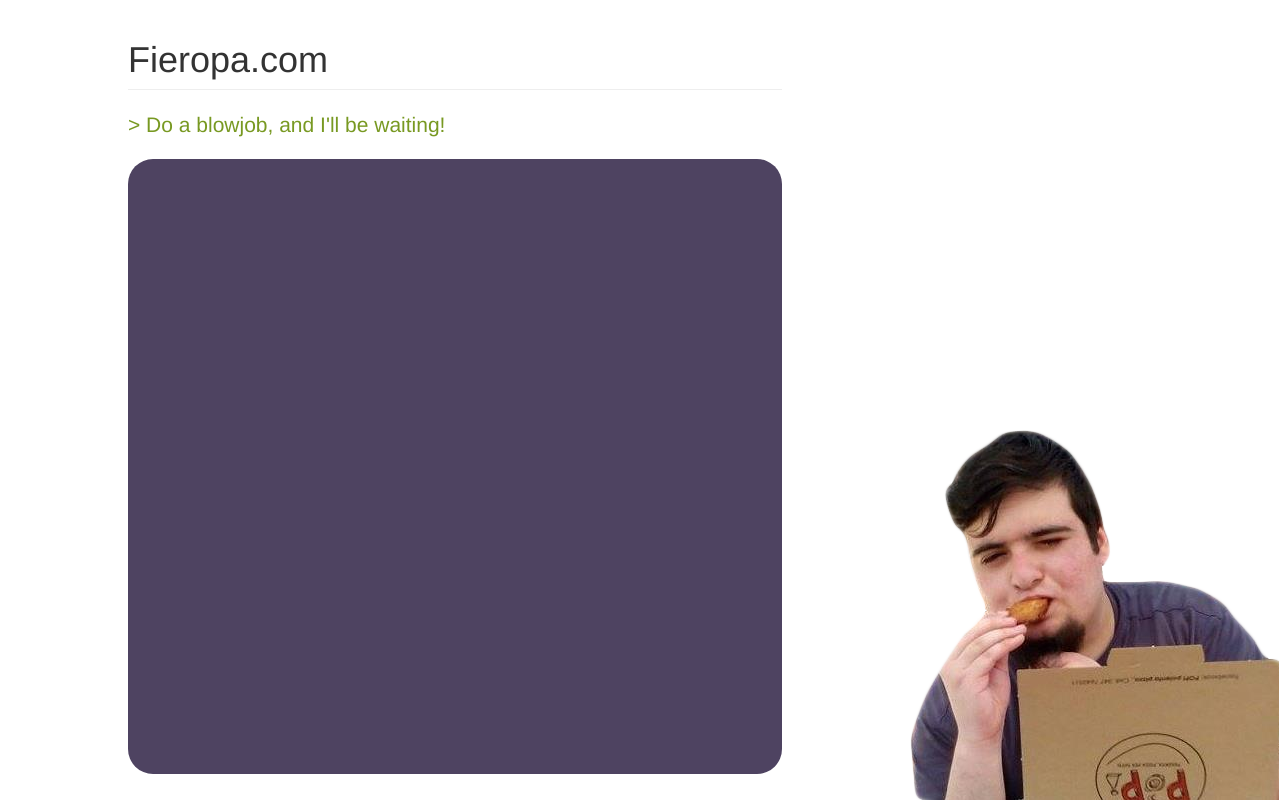
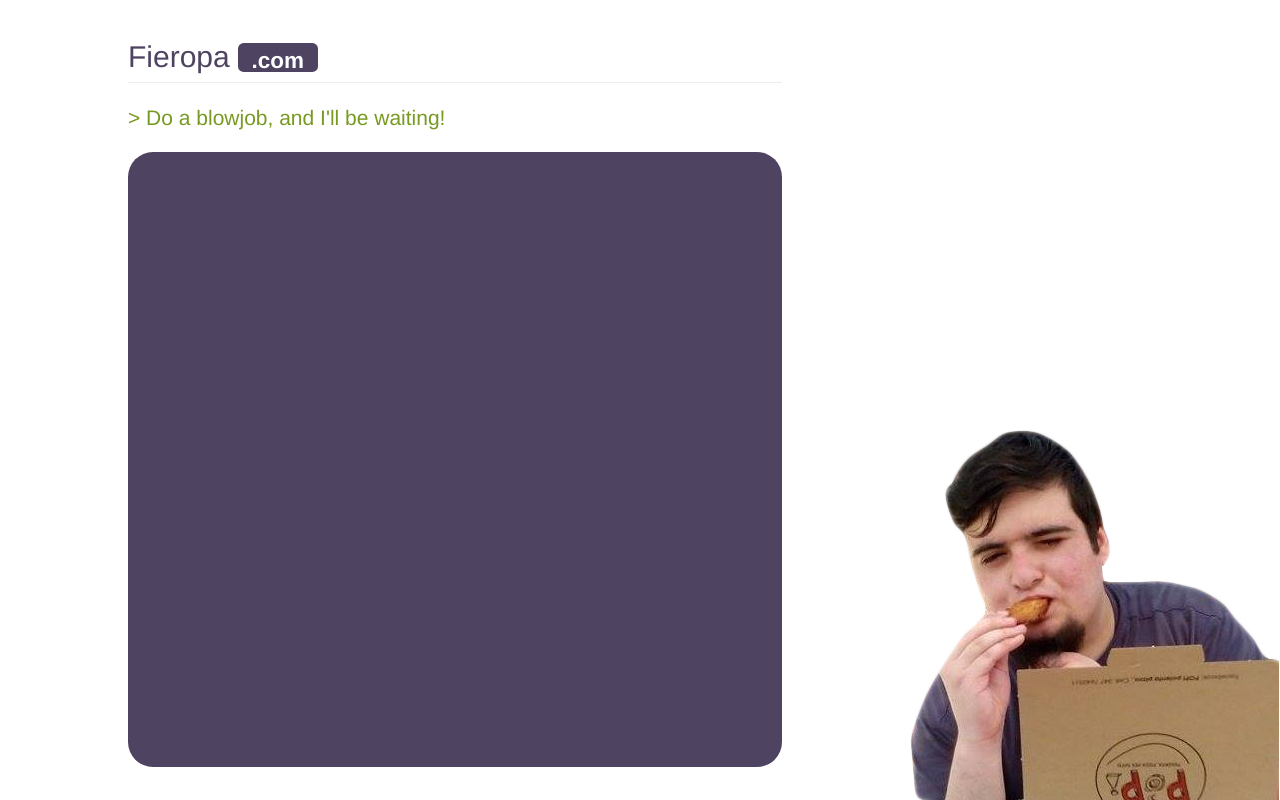
Before and after one commit to G3Kappa/g3kappa.github.io, a plain HTML site: page index.html in a window 1280 px wide. Drawn offline with nearby package versions, Linux system fonts and the light colour scheme.

Commit message:
Prettyfied the title

```diff
--- a/css/style.css
+++ b/css/style.css
@@ -10,7 +10,6 @@ body
 	height: calc(100% - 370px);
 	margin-left: 10%;
 	margin-right: 10%;
-
 }
 
 #motto
--- a/index.html
+++ b/index.html
@@ -19,7 +19,7 @@
     <![endif]-->
   </head>
   <body>
-    <h1 class="page-header">Fieropa.com</h1>
+    <h2 class="page-header" style="color: #4e4361;">Fieropa <span class="label" style="background-color: #4e4361; padding-bottom: 0px; margin-left: 0px">.com</span></h2>
 	<h3 class="lead" id="motto">&nbsp;</h3>
     <div id="content">
 
```
